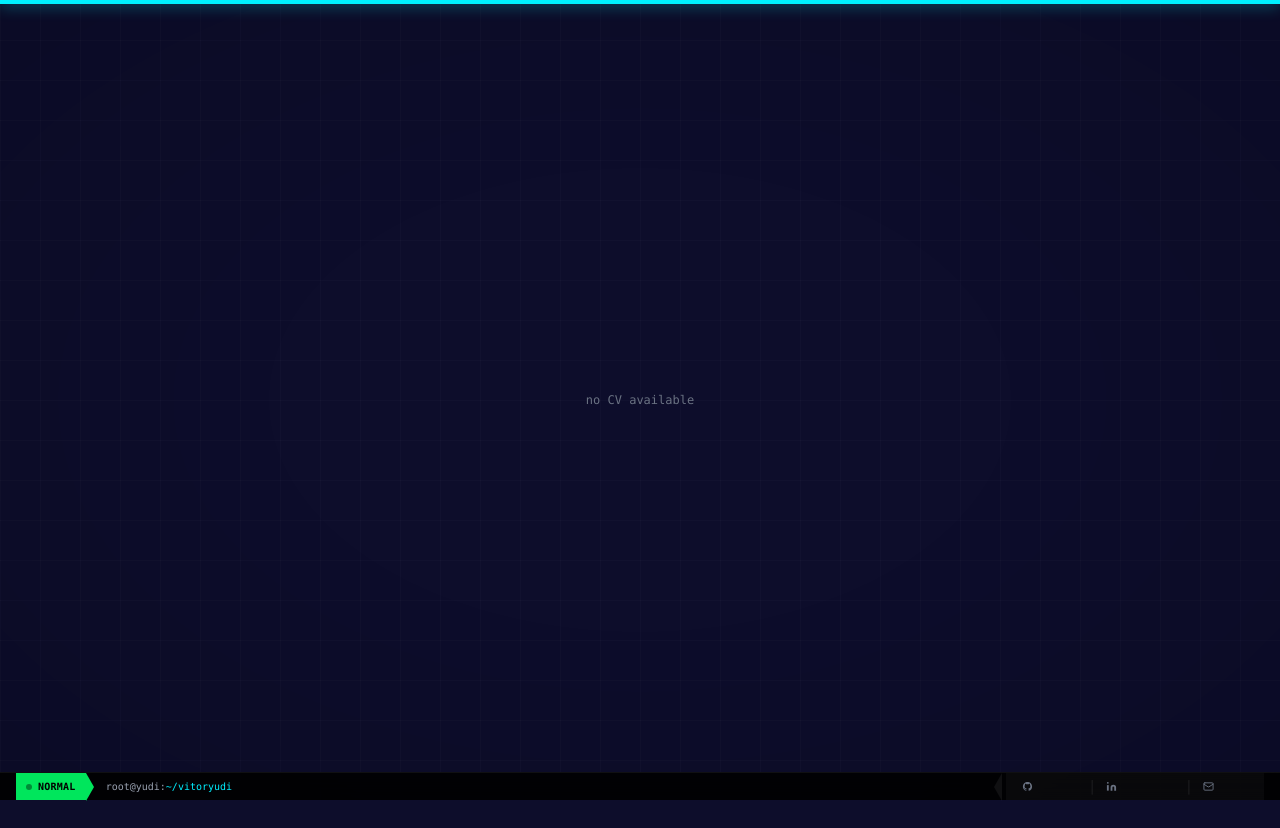
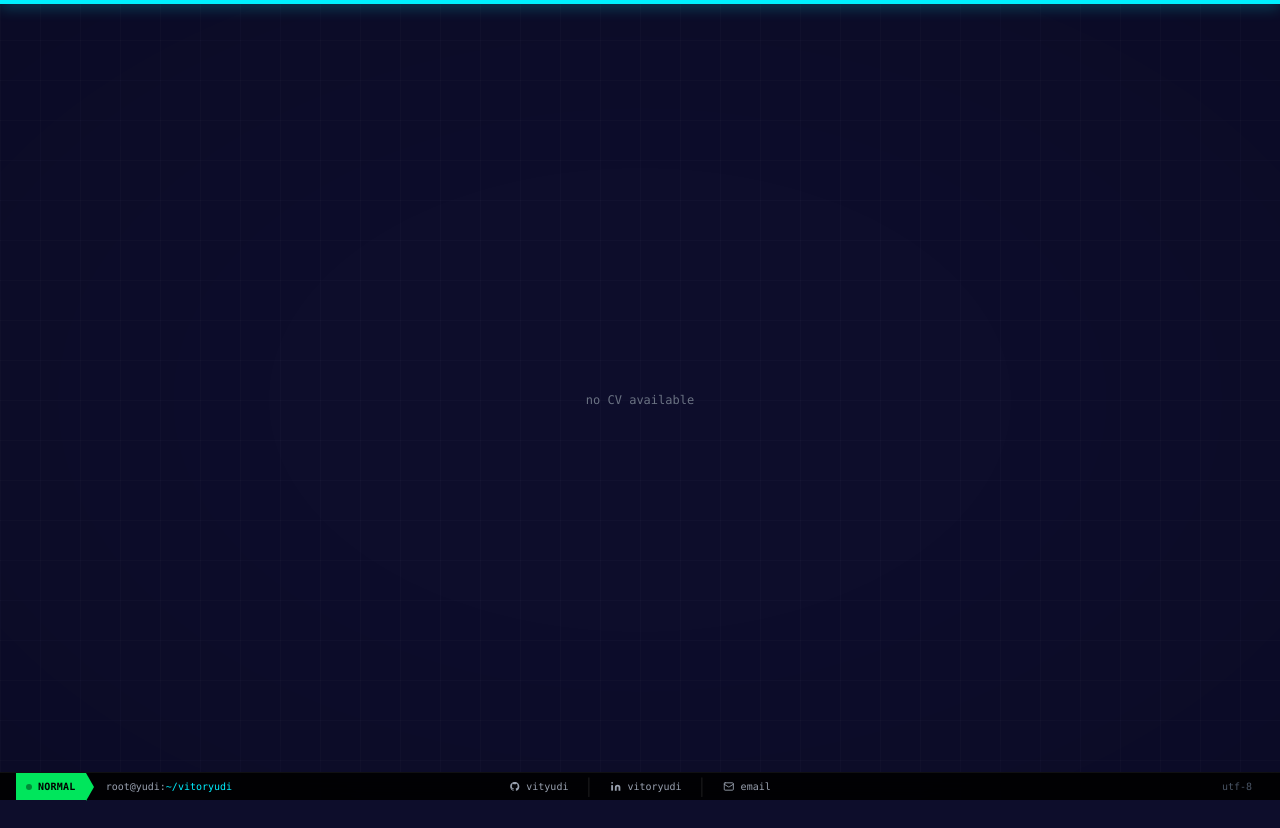
Before and after one commit to vityudi/vityudi.github.io, a Next.js app: page /cv in a window 1280 px wide. Built offline with nearby package versions, Linux system fonts and the light colour scheme; no server answers; the database is empty.

Commit message:
center socials

```diff
--- a/src/components/StatusBar.tsx
+++ b/src/components/StatusBar.tsx
@@ -14,66 +14,60 @@ export function StatusBar() {
   };
 
   return (
-    <div className="fixed bottom-0 left-0 right-0 z-50 h-7 bg-black/90 backdrop-blur border-t border-white/[0.06] flex items-center justify-between px-4 select-none">
+    <div className="fixed bottom-0 left-0 right-0 z-50 h-7 bg-black/90 backdrop-blur border-t border-white/[0.06] flex items-center px-4 select-none">
       {/* Left — session info */}
-      <div className="flex items-center gap-0 h-full">
-        {/* Mode badge — tmux-style segment */}
+      <div className="flex items-center gap-0 h-full shrink-0">
         <div className="flex items-center gap-1.5 bg-neon-green/90 text-black px-2.5 h-full font-mono text-[10px] font-bold tracking-wide">
           <span className="w-1.5 h-1.5 rounded-full bg-black/40 inline-block" />
           NORMAL
         </div>
         <div className="w-0 h-0 border-t-[14px] border-b-[14px] border-l-[8px] border-t-transparent border-b-transparent border-l-neon-green/90" />
-        <span className="font-mono text-[10px] text-gray-400 px-3">
-          root@yudi:
-          <span className="text-neon-cyan">~/vitoryudi</span>
+        <span className="font-mono text-[10px] text-gray-400 px-3 hidden sm:inline">
+          root@yudi:<span className="text-neon-cyan">~/vitoryudi</span>
         </span>
       </div>
 
-      {/* Right — social links */}
-      <div className="flex items-center gap-1 h-full">
-        <div className="w-0 h-0 border-t-[14px] border-b-[14px] border-r-[8px] border-t-transparent border-b-transparent border-r-white/[0.06]" />
-        <div className="flex items-center gap-0.5 bg-white/[0.03] px-2 h-full">
+      {/* Center — social links (absolute so it's always truly centered) */}
+      <div className="absolute left-1/2 -translate-x-1/2 flex items-center gap-1 h-7">
         <a
           href="https://github.com/vityudi"
           target="_blank"
           rel="noopener noreferrer"
-            className="flex items-center gap-1 px-2 h-full text-gray-500 hover:text-white transition-colors group"
+          className="flex items-center gap-1.5 px-3 h-full text-gray-400 hover:text-white transition-colors group"
           title="github.com/vityudi"
         >
           <svg width="11" height="11" viewBox="0 0 24 24" fill="currentColor"><path d="M12 2C6.477 2 2 6.484 2 12.017c0 4.425 2.865 8.18 6.839 9.504.5.092.682-.217.682-.483 0-.237-.008-.868-.013-1.703-2.782.605-3.369-1.343-3.369-1.343-.454-1.158-1.11-1.466-1.11-1.466-.908-.62.069-.608.069-.608 1.003.07 1.531 1.032 1.531 1.032.892 1.53 2.341 1.088 2.91.832.092-.647.35-1.088.636-1.338-2.22-.253-4.555-1.113-4.555-4.951 0-1.093.39-1.988 1.029-2.688-.103-.253-.446-1.272.098-2.65 0 0 .84-.27 2.75 1.026A9.564 9.564 0 0 1 12 6.844a9.59 9.59 0 0 1 2.504.337c1.909-1.296 2.747-1.027 2.747-1.027.546 1.379.202 2.398.1 2.651.64.7 1.028 1.595 1.028 2.688 0 3.848-2.339 4.695-4.566 4.943.359.309.678.92.678 1.855 0 1.338-.012 2.419-.012 2.747 0 .268.18.58.688.482A10.02 10.02 0 0 0 22 12.017C22 6.484 17.522 2 12 2z"/></svg>
-            <span className="font-mono text-[10px] hidden sm:inline opacity-0 group-hover:opacity-100 transition-opacity">
-              vityudi
-            </span>
+          <span className="font-mono text-[10px]">vityudi</span>
         </a>
 
-          <span className="text-white/10 text-xs">│</span>
+        <span className="text-white/10">│</span>
 
         <a
           href="https://www.linkedin.com/in/vitoryudi/"
           target="_blank"
           rel="noopener noreferrer"
-            className="flex items-center gap-1 px-2 h-full text-gray-500 hover:text-neon-cyan transition-colors group"
+          className="flex items-center gap-1.5 px-3 h-full text-gray-400 hover:text-neon-cyan transition-colors"
           title="linkedin.com/in/vitoryudi"
         >
           <svg width="11" height="11" viewBox="0 0 24 24" fill="currentColor"><path d="M16 8a6 6 0 0 1 6 6v7h-4v-7a2 2 0 0 0-2-2 2 2 0 0 0-2 2v7h-4v-7a6 6 0 0 1 6-6z"/><rect x="2" y="9" width="4" height="12"/><circle cx="4" cy="4" r="2"/></svg>
-            <span className="font-mono text-[10px] hidden sm:inline opacity-0 group-hover:opacity-100 transition-opacity">
-              vitoryudi
-            </span>
+          <span className="font-mono text-[10px]">vitoryudi</span>
         </a>
 
-          <span className="text-white/10 text-xs">│</span>
+        <span className="text-white/10">│</span>
 
         <button
           onClick={copyEmail}
-            className="flex items-center gap-1 px-2 h-full text-gray-500 hover:text-neon-green transition-colors group"
+          className="flex items-center gap-1.5 px-3 h-full text-gray-400 hover:text-neon-green transition-colors"
           title={copied ? "copied!" : EMAIL}
         >
           {copied ? <Check size={11} className="text-neon-green" /> : <Mail size={11} />}
-            <span className="font-mono text-[10px] hidden sm:inline opacity-0 group-hover:opacity-100 transition-opacity">
-              {copied ? "copied!" : "email"}
-            </span>
+          <span className="font-mono text-[10px]">{copied ? "copied!" : "email"}</span>
         </button>
       </div>
+
+      {/* Right — filler to keep left content from overlapping center */}
+      <div className="ml-auto shrink-0 hidden sm:flex items-center font-mono text-[10px] text-gray-600 px-3">
+        utf-8
       </div>
     </div>
   );
```
Lines whose indentation alone changed are shown as unchanged.
